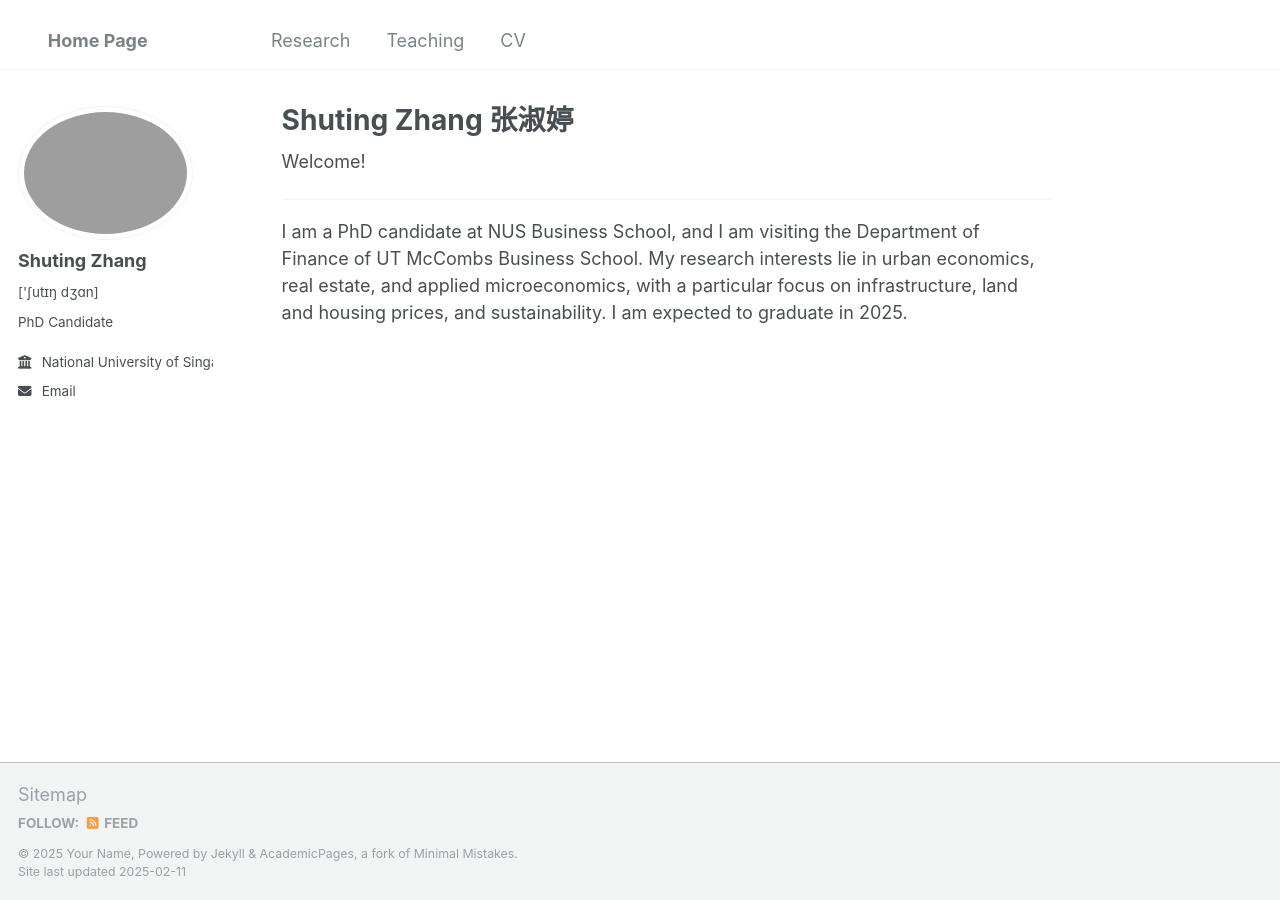
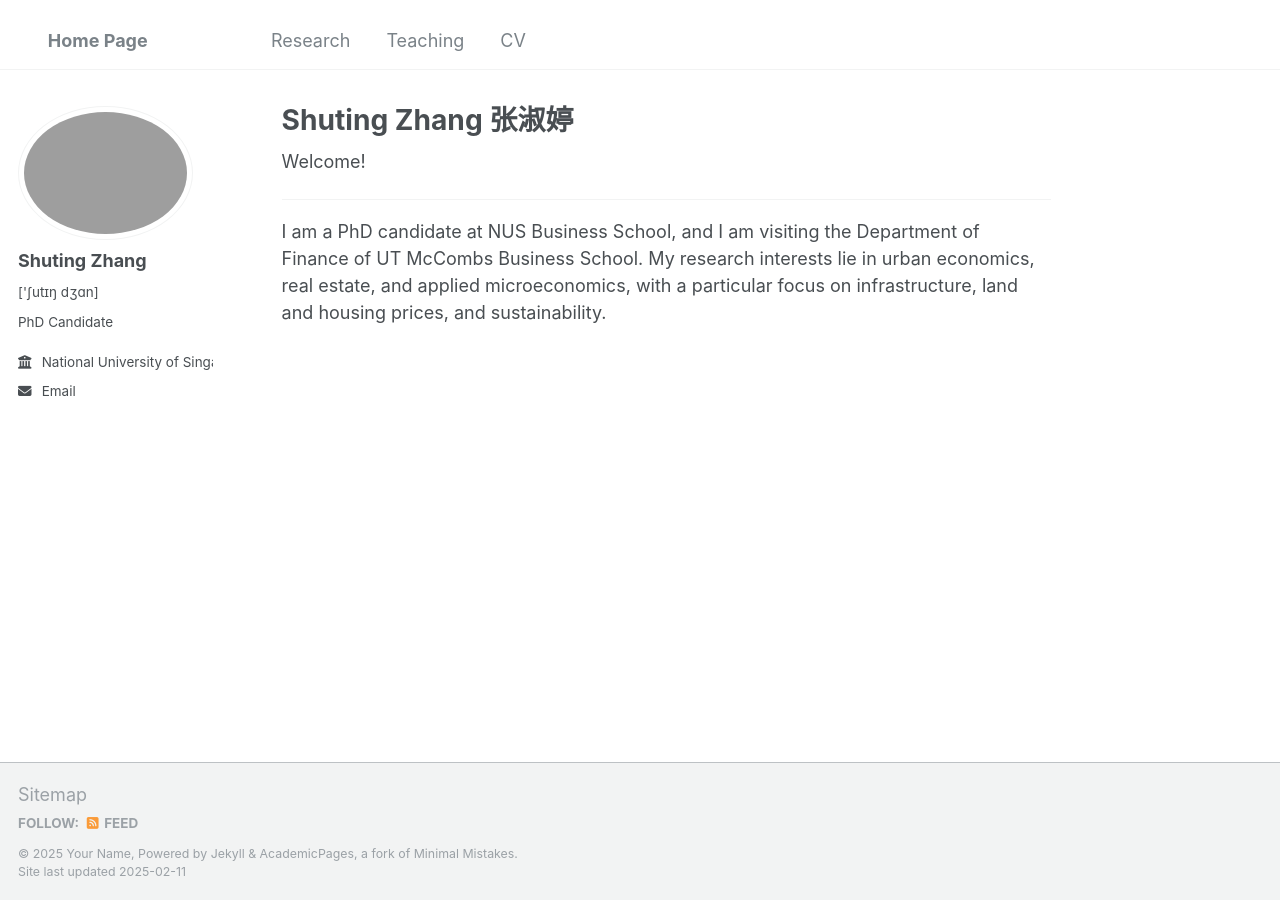
Before and after one commit to ShutingStar7/shutingstar7.github.io, a Jekyll site: the page built from _pages/about.md, in a window 1280 px wide. Built offline with Jekyll 4.4.1, drawn with Linux system fonts in a browser that asks for light colours.

```diff
--- a/_pages/about.md
+++ b/_pages/about.md
@@ -14,4 +14,4 @@ Welcome!
 
 
 ---
-I am a PhD candidate at NUS Business School, and I am visiting the Department of Finance of UT McCombs Business School. My research interests lie in urban economics, real estate, and applied microeconomics, with a particular focus on infrastructure, land and housing prices, and sustainability. I am expected to graduate in 2025.
+I am a PhD candidate at NUS Business School, and I am visiting the Department of Finance of UT McCombs Business School. My research interests lie in urban economics, real estate, and applied microeconomics, with a particular focus on infrastructure, land and housing prices, and sustainability.
```
Also changed, not shown: 1 other file.
